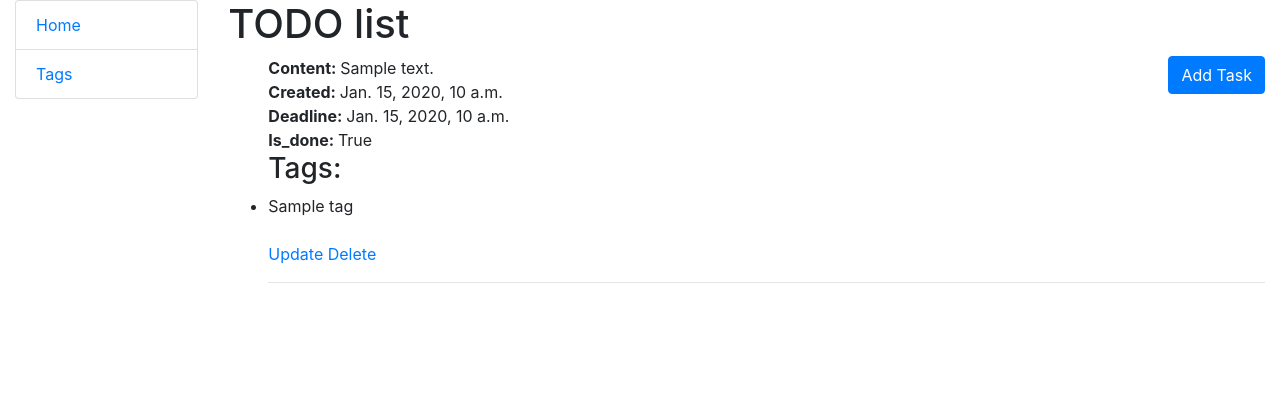
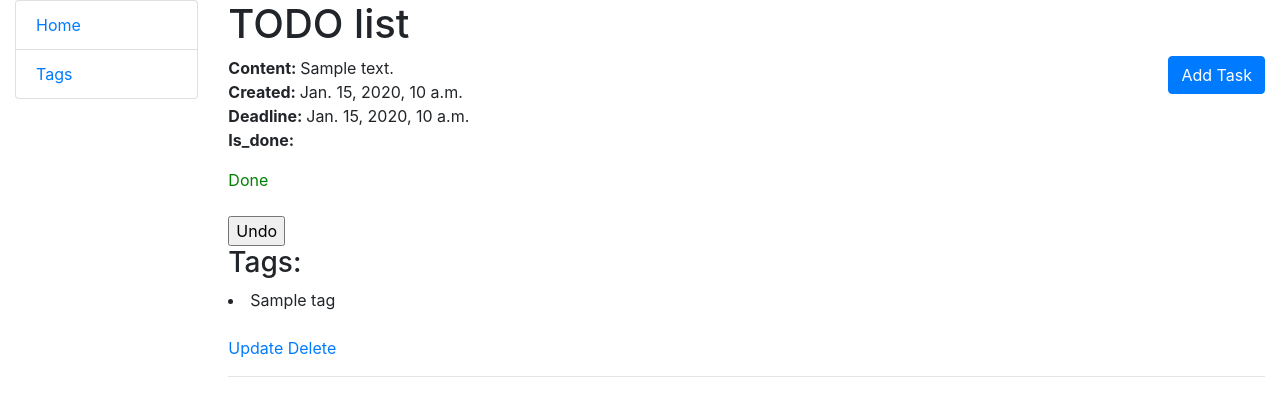
Before and after one commit to DenPrislipskyi/Todo-list, a Django app: page / in a window 1280 px wide. Shown: the top 416 px of the page. Run offline with Django 4.2, Linux system fonts and the light colour scheme; tables that the repository leaves empty hold one stand-in row (values such as "Sample post").

Commit message:
finished

```diff
--- a/list/models.py
+++ b/list/models.py
@@ -9,7 +9,7 @@ class Task(models.Model):
     tag = models.ManyToManyField("Tag", related_name="task")
 
     def __str__(self) -> str:
-        return f"{self.content}"
+        return self.content
 
 
 class Tag(models.Model):
--- a/list/urls.py
+++ b/list/urls.py
@@ -7,7 +7,8 @@ from list.views import (TaskListView,
                         TagListView,
                         TagCreateView,
                         TagUpdateView,
-                        TagDeleteView)
+                        TagDeleteView,
+                        change_is_done)
 
 urlpatterns = [
     path("", TaskListView.as_view(), name="task-list"),
@@ -18,6 +19,7 @@ urlpatterns = [
     path("tags/create/", TagCreateView.as_view(), name="tag-create"),
     path("tags/<int:pk>/update/", TagUpdateView.as_view(), name="tag-update"),
     path("tags/<int:pk>/delete/", TagDeleteView.as_view(), name="tag-delete"),
+    path("tags/<int:pk>/change-is-done/", change_is_done, name="change-is-done"),
 ]
 
 app_name = "list"
--- a/list/views.py
+++ b/list/views.py
@@ -1,4 +1,5 @@
-from django.shortcuts import render
+from django.http import HttpRequest, HttpResponse
+from django.shortcuts import get_object_or_404, redirect
 from django.urls import reverse_lazy
 from django.views import generic
 
@@ -8,6 +9,9 @@ from list.models import Task, Tag
 
 class TaskListView(generic.ListView):
     model = Task
+
+    def get_queryset(self):
+        return Task.objects.order_by('is_done', '-created')
 
 
 class TaskCreateView(generic.CreateView):
@@ -52,3 +56,15 @@ class TagDeleteView(generic.DeleteView):
     model = Tag
     template_name = "list/tag_delete.html"
     success_url = reverse_lazy("list:tag-list")
+
+
+def change_is_done(request: HttpRequest, pk: int) -> HttpResponse:
+    task = get_object_or_404(Task, pk=pk)
+    if request.method == "POST":
+        status = request.POST.get("status")
+        if status == "undo":
+            task.is_done = False
+        elif status == "complete":
+            task.is_done = True
+        task.save()
+    return redirect("list:task-list")
--- a/templates/base.html
+++ b/templates/base.html
@@ -33,24 +33,3 @@
 </body>
 
 </html>
-
-
-
-{#<!DOCTYPE html>#}
-{#<html lang="en">#}
-{#<head>#}
-{#  <meta charset="UTF-8">#}
-{#  <title>Todo list</title>#}
-{#  <link rel="stylesheet" href="https://cdn.jsdelivr.net/npm/bootstrap@4.6.2/dist/css/bootstrap.min.css" integrity="sha384-xOolHFLEh07PJGoPkLv1IbcEPTNtaed2xpHsD9ESMhqIYd0nLMwNLD69Npy4HI+N" crossorigin="anonymous">#}
-{#</head>#}
-{#<body>#}
-{##}
-{#  {% block sidebar %}#}
-{#    {% include "includes/sidebar.html" %}#}
-{#  {% endblock %}#}
-{##}
-{#  {% block content %}#}
-{#  {% endblock %}#}
-{##}
-{#</body>#}
-{#</html>#}
--- a/templates/list/task_form.html
+++ b/templates/list/task_form.html
@@ -3,8 +3,8 @@
 
 {% block content %}
 
-<h1>{{ object|yesno:"Update,Create" }} Tag</h1>
-    <form action="" method="post">
+<h1>{{ object|yesno:"Update,Create" }} Task</h1>
+    <form action="" method="post" novalidate>
       {% csrf_token %}
       {{ form|crispy }}
       <input type="submit" value="save">
--- a/templates/list/task_list.html
+++ b/templates/list/task_list.html
@@ -5,13 +5,31 @@
   <h1>TODO list</h1>
   <a href="{% url 'list:task-create' %}" class="btn btn-primary float-right">Add Task</a>
   {% for task in task_list %}
-    <ul>
+    <p>
       <strong>Content: </strong>{{ task.content }}<br>
       <strong>Created: </strong>{{ task.created }}<br>
       {% if task.deadline %}
         <strong>Deadline: </strong>{{ task.deadline }}<br>
       {% endif %}
-      <strong>Is_done: </strong>{{ task.is_done }}<br>
+      <strong>Is_done: </strong>
+      {% if task.is_done %}
+        <div style="color: green;">Done</div>
+      {% else %}
+        <div style="color: red;">Not Done</div>
+      {% endif %}<br>
+      {% if task.is_done %}
+        <form action="{% url 'list:change-is-done' pk=task.id %}" method="POST" style="display: inline;">
+            {% csrf_token %}
+            <input type="hidden" name="status" value="undo">
+            <input type="submit" value="Undo">
+        </form>
+      {% else %}
+        <form action="{% url 'list:change-is-done' pk=task.id %}" method="POST" style="display: inline;">
+            {% csrf_token %}
+            <input type="hidden" name="status" value="complete">
+            <input type="submit" value="Complete">
+        </form>
+      {% endif %}
         <h3>Tags:</h3>
        {% for tag in task.tag.all %}
          <li>{{ tag.name }}</li>
```
Also changed, not shown: templates/list/tag_delete.html (line endings or trailing spaces), templates/list/tag_form.html (line endings or trailing spaces).
